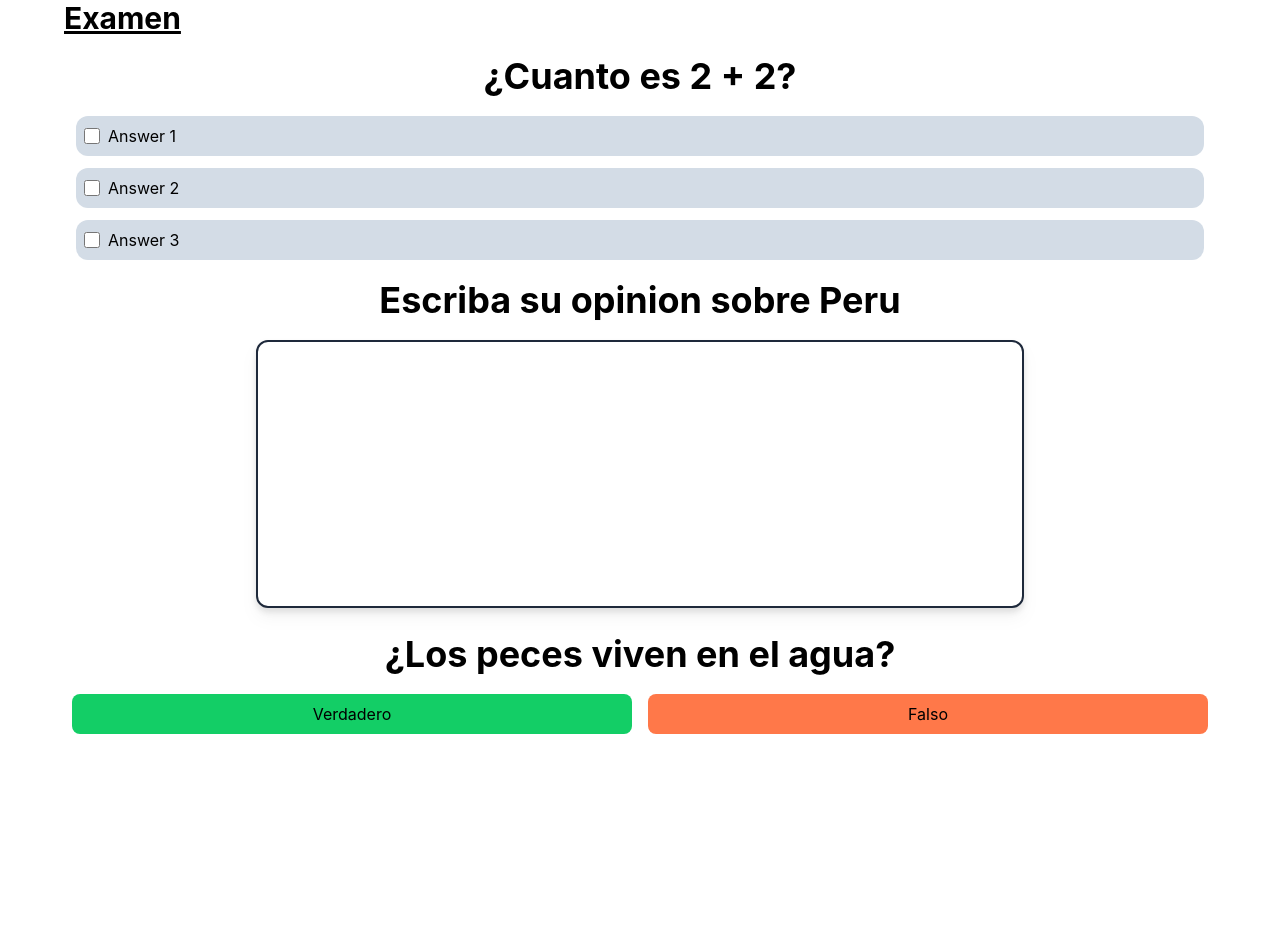
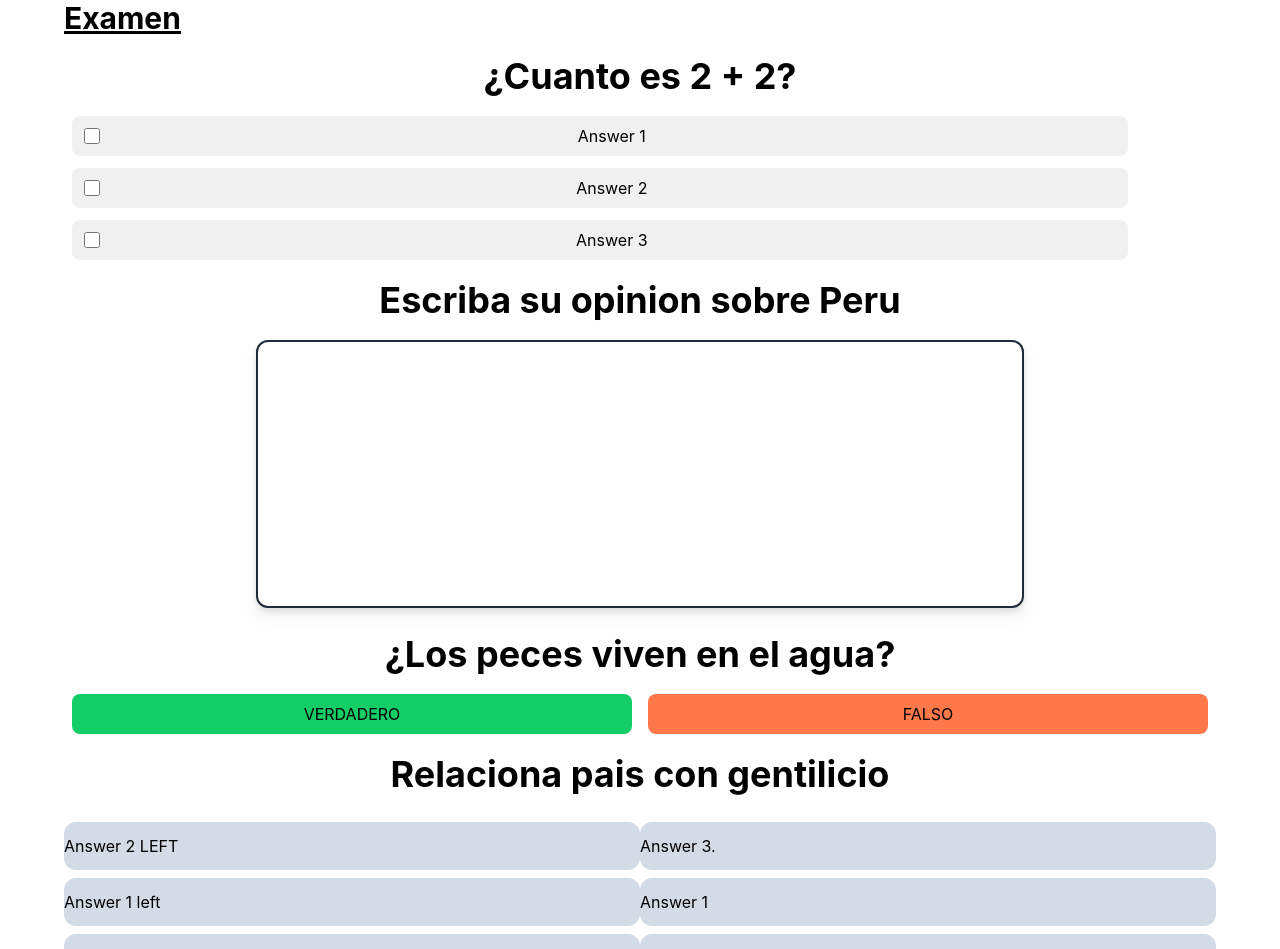
Before and after one commit to AlexMA2/Questionary, a React (Vite) app: page / in a window 1280 px wide. Shown: the top 949 px of the page. Before the commit the page ends 800 px from the top, so only its background shows below. Built offline with nearby package versions, Linux system fonts and the light colour scheme.

Commit message:
Creando un componente boton que almacene los otros botones

```diff
--- a/package.json
+++ b/package.json
@@ -6,9 +6,11 @@
     "dev": "vite",
     "build": "vite build",
     "preview": "vite preview",
-        "eslint": "eslint . --fix"
+    "eslint": "eslint . --fix",
+    "crossenv": "cross-env TAILWIND_MODE=watch vite"
   },
   "dependencies": {
+    "cross-env": "^7.0.3",
     "eslint": "^7.32.0",
     "eslint-config-standard": "^16.0.3",
     "eslint-plugin-import": "^2.25.4",
--- a/src/components/Answer.jsx
+++ b/src/components/Answer.jsx
@@ -1,4 +1,3 @@
-import React from 'react'
 import { useState } from 'react'
 const Answer = ({
   text = 'This should be an answer',
--- /dev/null
+++ b/src/components/MatchQuestionButton.jsx
@@ -0,0 +1,15 @@
+import React from 'react'
+
+const MatchQuestionButton = ({ text, selected }) => {
+  const bgColor = selected ? 'bg-gray-light-200' : 'bg-gray-light'
+
+  return (
+    <div
+      className={`${bgColor} rounded-xl h-12 cursor-pointer hover:bg-gray-light-200 my-2 flex justify-centerw-11/12 text-center`}
+    >
+      <button>{text}</button>
+    </div>
+  )
+}
+
+export default MatchQuestionButton
--- a/src/components/Question/ChoiceQuestion.jsx
+++ b/src/components/Question/ChoiceQuestion.jsx
@@ -1,6 +1,6 @@
-import React from 'react'
 import Answer from '../Answer'
 import { useState } from 'react'
+import Button from '../../ui/Button'
 
 const ChoiceQuestion = ({ answers }) => {
   const [answerSelected, setAnswerSelected] = useState('')
@@ -13,11 +13,22 @@ const ChoiceQuestion = ({ answers }) => {
     <div>
       {answers.map((ans) => {
         return (
-          <Answer
+          <Button
             key={ans.id}
+            element={
+              <input
+                type="checkbox"
+                className="bg-gray rounded-full w-4 h-4 mr-2 align-middle relative left-3 cursor-pointer"
+                checked={answerSelected === ans.text}
+                onChange={() => {}}
+              ></input>
+            }
+            elementPosition="left"
+            backgroundColor="bg-gray"
+            width="w-11/12"
             text={ans.text}
+            onClick={onSelectAnswer}
             selected={answerSelected === ans.text}
-            onSelectAnswer={onSelectAnswer}
           />
         )
       })}
--- a/src/components/Question/MatchQuestion.jsx
+++ b/src/components/Question/MatchQuestion.jsx
@@ -1,16 +1,37 @@
-import React from 'react'
+import { useState, useEffect } from 'react'
+import MatchQuestionButton from '../MatchQuestionButton'
 
 const MatchQuestion = ({ answers }) => {
+  const [optionsLeft, setOptionsLeft] = useState([])
+
+  const [optionsRight, setOptionsRight] = useState([])
+
+  const randomizedArray = (array) => {
+    const newArray = [...array]
+    for (let i = newArray.length - 1; i > 0; i--) {
+      const j = Math.floor(Math.random() * (i + 1))
+      const temp = newArray[i]
+      newArray[i] = newArray[j]
+      newArray[j] = temp
+    }
+    return newArray
+  }
+
+  useEffect(() => {
+    setOptionsLeft(randomizedArray(answers.map((answer) => answer.left)))
+    setOptionsRight(randomizedArray(answers.map((answer) => answer.rigth)))
+  }, [answers])
+
   return (
     <div className="flex flex-row items-center">
-      <div className="w-1/2">
-        {answers.map((opt) => {
-          ;<button> {opt}</button>
+      <div className="w-1/2 ">
+        {optionsLeft.map((opt, index) => {
+          return <MatchQuestionButton key={index} text={opt} />
         })}
       </div>
-      <div className="w-1/2">
-        {answers.map((mat) => {
-          ;<button> {mat}</button>
+      <div className="w-1/2 ">
+        {optionsRight.map((opt, index) => {
+          return <MatchQuestionButton key={index} text={opt} />
         })}
       </div>
     </div>
--- a/src/components/Question/TFQuestion.jsx
+++ b/src/components/Question/TFQuestion.jsx
@@ -1,17 +1,29 @@
 import React from 'react'
 import { useState } from 'react'
+import TFQuestionButton from '../TFQuestionButton'
+import { IS_TRUE, IS_FALSE } from '../../utils/TFQuestionAnswers'
 
 const TFQuestion = () => {
   const [answerSelected, setAnswerSelected] = useState(null)
 
+  const handleAnswerSelected = (name) => {
+    setAnswerSelected(name)
+  }
+
   return (
     <div className="flex flex-row w-full items-center">
-      <button className="bg-green hover:opacity-90 w-1/2 h-10 mx-2 rounded-lg">
-        Verdadero
-      </button>
-      <button className="bg-orange hover:opacity-90 w-1/2 h-10 mx-2 rounded-lg">
-        Falso
-      </button>
+      <TFQuestionButton
+        name={IS_TRUE}
+        color="bg-green"
+        onClick={handleAnswerSelected}
+        selected={answerSelected === IS_TRUE}
+      />
+      <TFQuestionButton
+        name={IS_FALSE}
+        color="bg-orange"
+        onClick={handleAnswerSelected}
+        selected={answerSelected === IS_FALSE}
+      />
     </div>
   )
 }
--- /dev/null
+++ b/src/components/TFQuestionButton.jsx
@@ -0,0 +1,20 @@
+import React from 'react'
+
+const TFQuestionButton = ({ name, color, onClick, selected }) => {
+  const opacity = selected ? 'opacity-70' : 'opacity-100'
+
+  const handleClick = () => {
+    onClick(name)
+  }
+
+  return (
+    <button
+      className={`${color} hover:backdrop-brightness-100 w-1/2 h-10 mx-2 rounded-lg`}
+      onClick={handleClick}
+    >
+      {name}
+    </button>
+  )
+}
+
+export default TFQuestionButton
--- a/src/pages/app/App.jsx
+++ b/src/pages/app/App.jsx
@@ -28,45 +28,32 @@ function App() {
     }
   ]
 
-  const answersForTF = [
+  const answersForMatch = [
     {
       id: 1,
-      text: 'Answer 1',
-      correct: true
+      left: 'Answer 1 left',
+      rigth: 'Answer 1'
     },
     {
       id: 2,
-      text: 'Answer 2',
-      correct: false
-    },
-    {
-      id: 3,
-      text: 'Answer 3',
-      correct: false
-    }
-  ]
-
-  const answersForMatch = [
-    {
-      id: 1,
-      left: 'Answer 1',
-      rigth: 'Answer 2'
-    },
-    {
-      id: 2,
-      left: 'Answer 1',
+      left: 'Answer 2 LEFT',
       rigth: 'Answer 2'
     },
     {
       id: 3,
-      left: 'Answer 1',
-      rigth: 'Answer 2'
+      left: 'Answer 3 left',
+      rigth: 'Answer 3.'
     }
   ]
 
   return (
-    <div className="App min-h-screen max-w-6xl m-auto">
-      <h1 className="text-3xl font-bold underline">Examen</h1>
+    <div className="App min-h-screen max-w-6xl m-auto ">
+      <div className="bg-green-dark hidden"></div>
+      <div className="bg-orange-dark hidden"></div>
+      <div className="bg-gray-dark hidden"></div>
+      <h1 className="text-3xl hover:saturate-50 font-bold underline bg-blend-screen">
+        Examen
+      </h1>
 
       <Question
         type={MULTIPLE_CHOICE}
@@ -75,6 +62,11 @@ function App() {
       />
       <Question type={FILLIN} question="Escriba su opinion sobre Peru" />
       <Question type={TRUE_FALSE} question="¿Los peces viven en el agua?" />
+      <Question
+        type={MATCHING}
+        question="Relaciona pais con gentilicio"
+        answers={answersForMatch}
+      />
     </div>
   )
 }
--- /dev/null
+++ b/src/ui/Button.jsx
@@ -0,0 +1,31 @@
+import React from 'react'
+
+const Button = ({
+  element,
+  elementPosition = 'none',
+  backgroundColor = 'bg-gray',
+  width = 'w-11/12',
+  text = 'This should be a button',
+  onClick,
+  selected
+}) => {
+  const bgColor = selected ? `${backgroundColor}-dark` : `${backgroundColor}`
+
+  const handleClick = () => {
+    onClick(text)
+  }
+
+  return (
+    <div
+      className={`${bgColor} ${width} h-10 mx-2  rounded-lg m-3 flex flex-row items-center text-center cursor-pointer`}
+    >
+      {elementPosition === 'left' && element}
+      <button className="w-full h-full text-center" onClick={handleClick}>
+        {text}
+      </button>
+      {elementPosition === 'right' && element}
+    </div>
+  )
+}
+
+export default Button
--- /dev/null
+++ b/src/ui/ContainerButton.jsx
@@ -0,0 +1,7 @@
+import React from 'react'
+
+const ContainerButton = ({ children, list }) => {
+  return <div>{children}</div>
+}
+
+export default ContainerButton
--- /dev/null
+++ b/src/utils/TFQuestionAnswers.js
@@ -0,0 +1,2 @@
+export const IS_TRUE = 'VERDADERO'
+export const IS_FALSE = 'FALSO'
--- a/tailwind.config.js
+++ b/tailwind.config.js
@@ -1,5 +1,10 @@
 module.exports = {
-  content: ['./index.html', './src/**/*.{vue,js,ts,jsx,tsx}'],
+  content: [
+    './index.html',
+    './src/**/*.{vue,js,ts,jsx,tsx}',
+    './src/ui/*.jsx',
+    './src/components/*.jsx'
+  ],
   theme: {
     fontFamily: {
       sans: ['Graphik', 'sans-serif'],
@@ -17,12 +22,15 @@ module.exports = {
         white: '#fafafa',
         blue: '#1fb6ff',
         purple: '#7e5bef',
-
         orange: '#ff7849',
+        'orange-dark': '#ff6f00',
+        'orange-light': '#ff9f00',
         green: '#13ce66',
-        gray: '#8492a6',
+        'green-dark': '#0f9b4e',
+        'green-light': '#e6fffa',
+        gray: '#f0f0f0',
         'gray-light': '#d3dce6',
-        'gray-light-200': '#A1B4C9'
+        'gray-dark': '#b3b7bd'
       }
     }
   },
```
Also changed, not shown: 1 other file (tests, documents, lock files or other folders).
